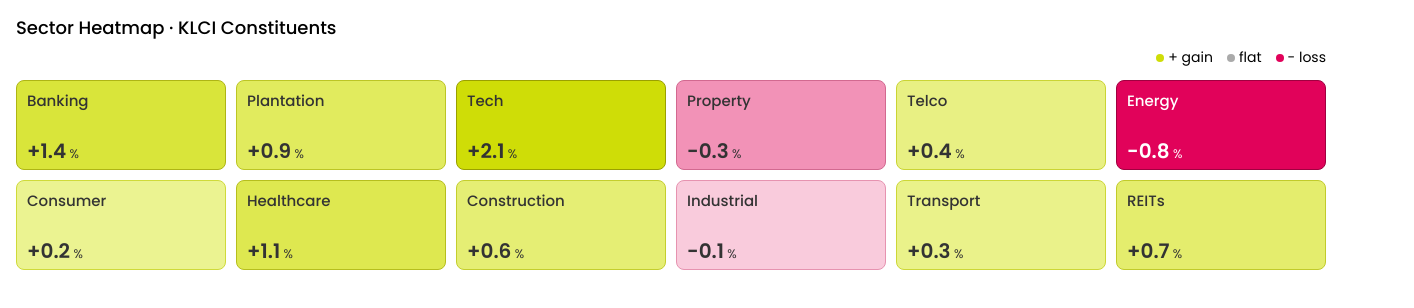
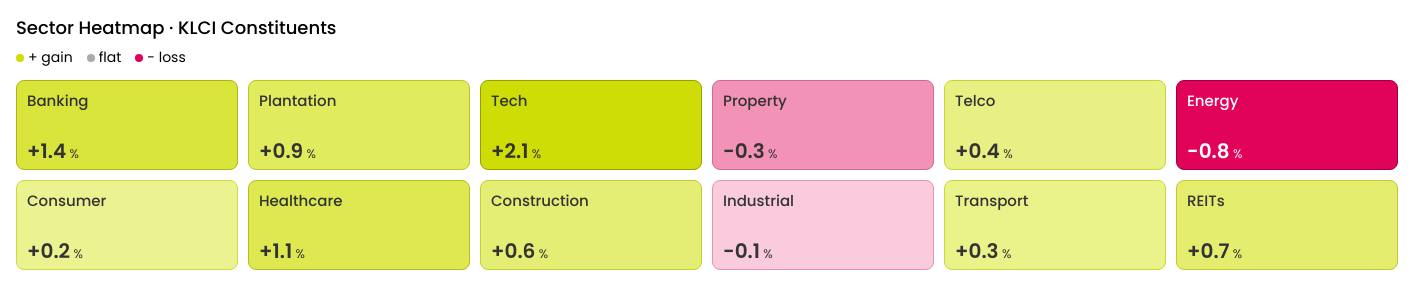
Before and after one commit to sample-demo-page/sector-heatmap, a plain HTML site: page index.html in a window 1280 px wide. Shown: the whole page, 1414 px wide, since content can reach past the window. Drawn offline with Linux system fonts and the light colour scheme.

Commit message:
Update index.html

```diff
--- a/index.html
+++ b/index.html
@@ -6,7 +6,7 @@
      SIZE CONTROLS
      ============================================ */
   :root {
-    --card-width: 210px;
+    --card-width: 222px;
     --card-height: 90px;
     --grid-gap: 10px;
     --label-font: 15px;
@@ -18,7 +18,7 @@
        --legend-margin-top: push down from title
        --legend-gap: space between items
     ============================================ */
-    --legend-justify: flex-end;
+    --legend-justify: flex-start;
     --legend-margin-top: 0px;
     --legend-gap: 14px;
 
```
